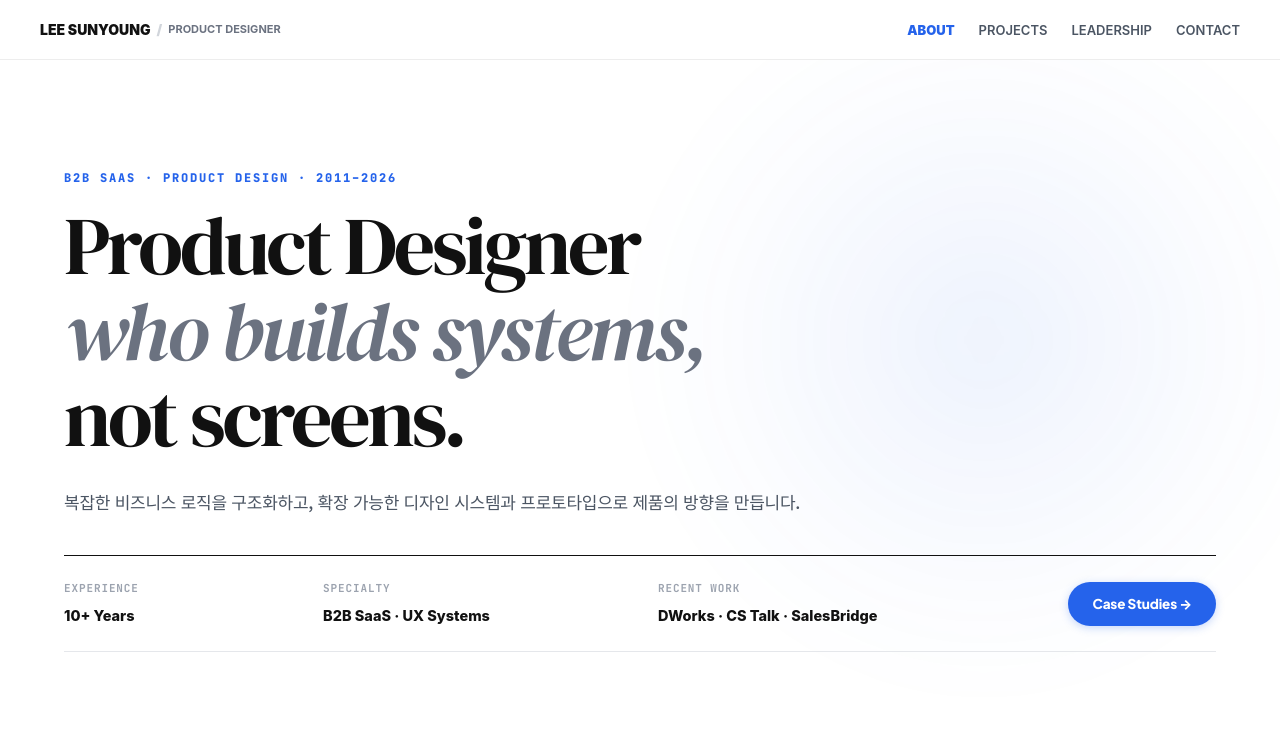
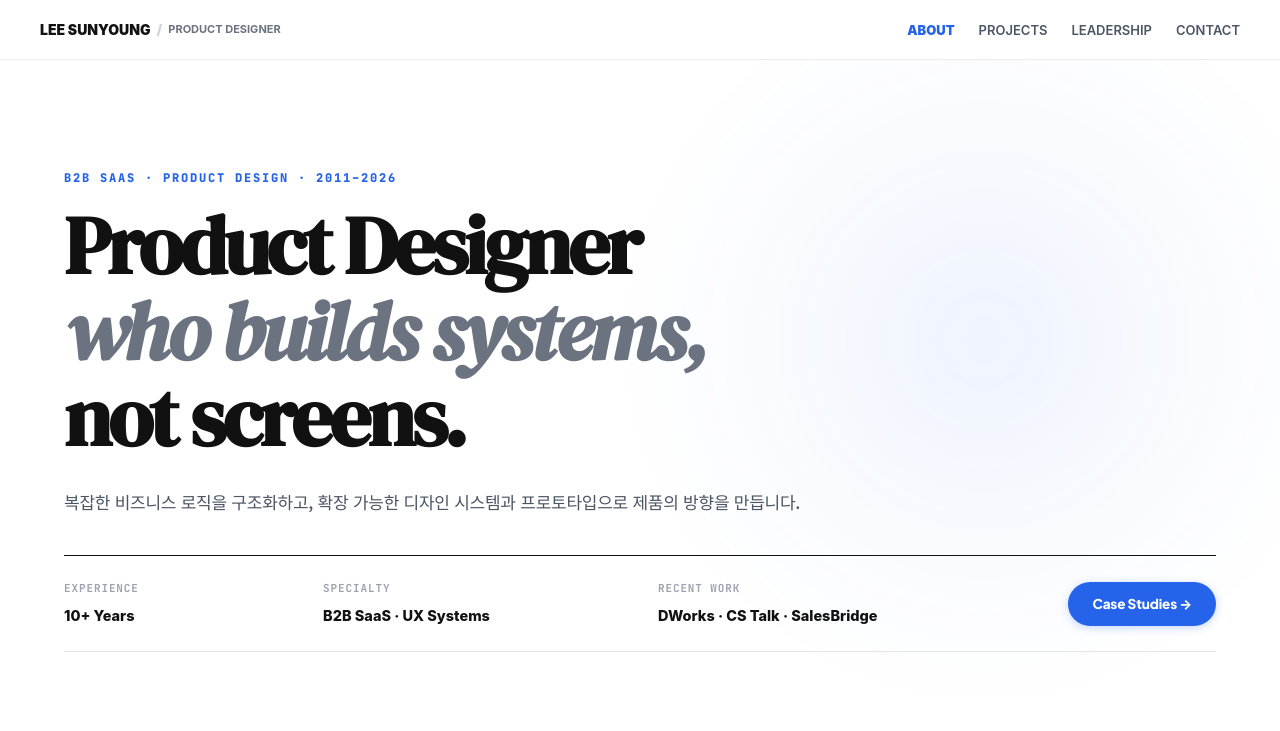
Before and after one commit to mobius38/sylee-portfolio, a React (Vite) app: page / in a window 1280 px wide. Shown: the top 731 px of the page. Built offline with nearby package versions, Linux system fonts and the light colour scheme; the HTML template or start-up script is replaced by a standard one.

Commit message:
style: enforce bold weight 800 across all DM Serif Display titles including italic parts

```diff
--- a/src/index.css
+++ b/src/index.css
@@ -19,10 +19,10 @@
   --font-serif: 'DM Serif Display', Georgia, serif;
 }
 
-/* ─── Unified Editorial Display Typography (DM Serif Display 100% 완벽 일치) ─── */
+/* ─── Unified Editorial Display Typography (DM Serif Display Bold 100% 완벽 일치) ─── */
 .editorial-display-title {
   font-family: var(--font-serif) !important;
-  font-weight: 400 !important; /* DM Serif Display는 기본 고유 디스플레이 굵기 탑재 */
+  font-weight: 800 !important; /* 🌟 묵직하고 단단한 800 볼드 확실하게 유지! */
   letter-spacing: -0.04em !important;
   line-height: 1.05 !important;
   font-feature-settings: "kern" 1, "liga" 1, "calt" 1;
@@ -31,6 +31,7 @@
 .editorial-display-title .display-italic-part {
   font-family: var(--font-serif) !important;
   font-style: italic !important;
+  font-weight: 800 !important; /* 🌟 이탤릭도 동일한 볼드 800 유지! */
   letter-spacing: -0.035em !important;
 }
 
```
